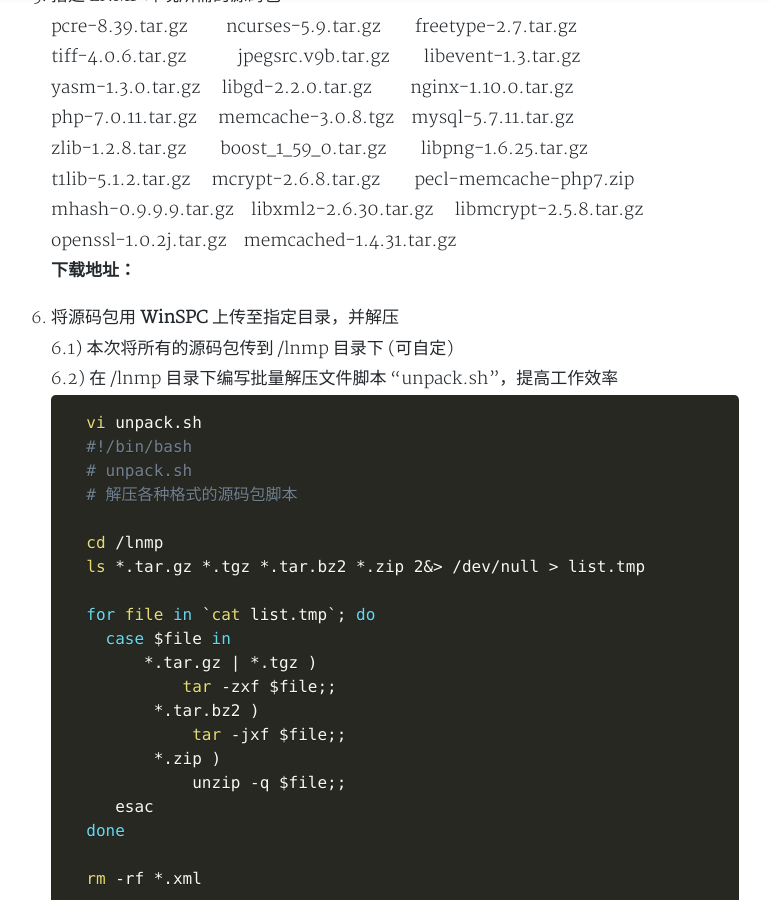
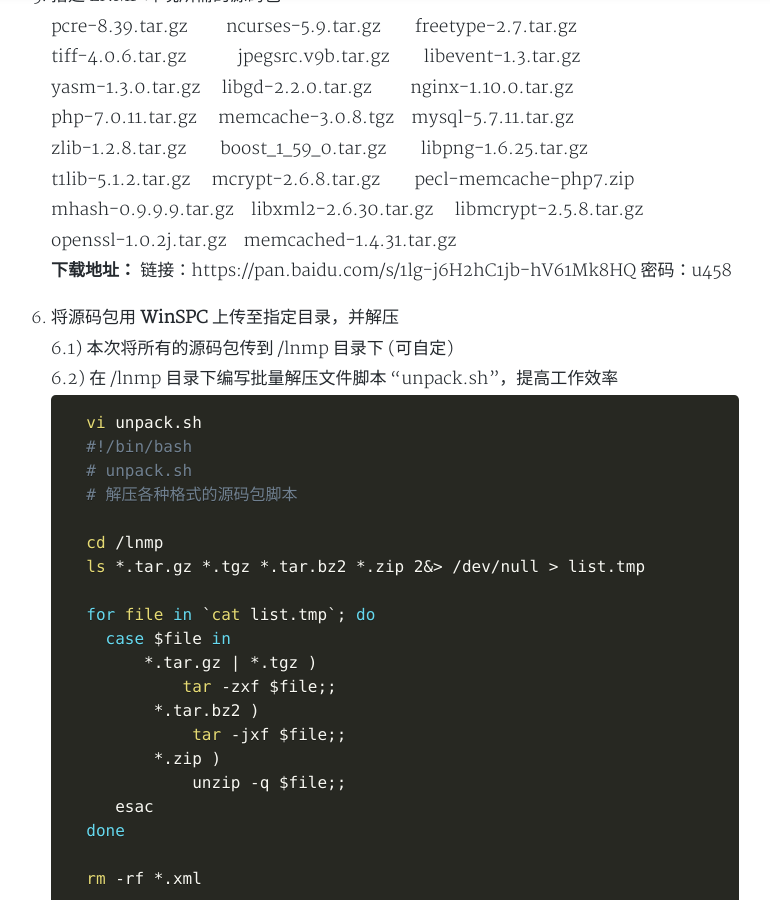
Before and after one commit to RitchieLao/RitchieLao.github.io, a Jekyll site: the page built from _posts/2018-04-14-linux-lnmp.md, in a window 1280 px wide and 900 px high, scrolled down 2618 px. Shown: the whole window, without its empty margins (261-1031 px from the left). Built offline with Jekyll 4.4.1, drawn with Linux system fonts in a browser that asks for light colours; nearby versions of some CDN libraries; a style sheet for code colours, icons or effects is not loaded.

Commit message:
添加源码包下载地址

````diff
--- a/_posts/2018-04-14-linux-lnmp.md
+++ b/_posts/2018-04-14-linux-lnmp.md
@@ -101,7 +101,7 @@ tags: Linux CentOS LNMP Nginx PHP7
 	mhash-0.9.9.9.tar.gz　libxml2-2.6.30.tar.gz　 libmcrypt-2.5.8.tar.gz
 	openssl-1.0.2j.tar.gz　memcached-1.4.31.tar.gz
 
-	**下载地址：**
+	**下载地址：** 链接：https://pan.baidu.com/s/1lg-j6H2hC1jb-hV61Mk8HQ 密码：u458
 
 6. 将源码包用 **WinSPC** 上传至指定目录，并解压
 	6.1) 本次将所有的源码包传到 /lnmp 目录下 (可自定)
@@ -323,6 +323,7 @@ tags: Linux CentOS LNMP Nginx PHP7
 	  make && make install
 
 	```
+
 	**注意：**MySQL 5.7以上的版本，安装编译时间有点长，大约需要：40～60分钟左右
 
 	2.4) ACL 目录授权，使 mysql 用户对/usr/local/mysql 目录拥有所有权限
````
